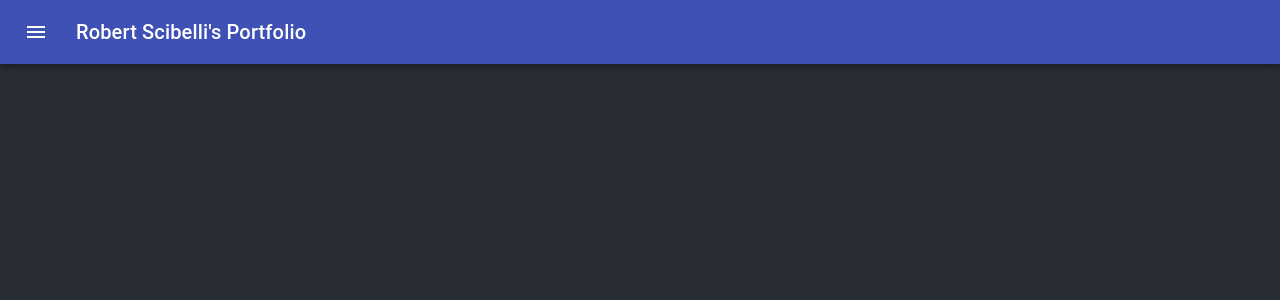
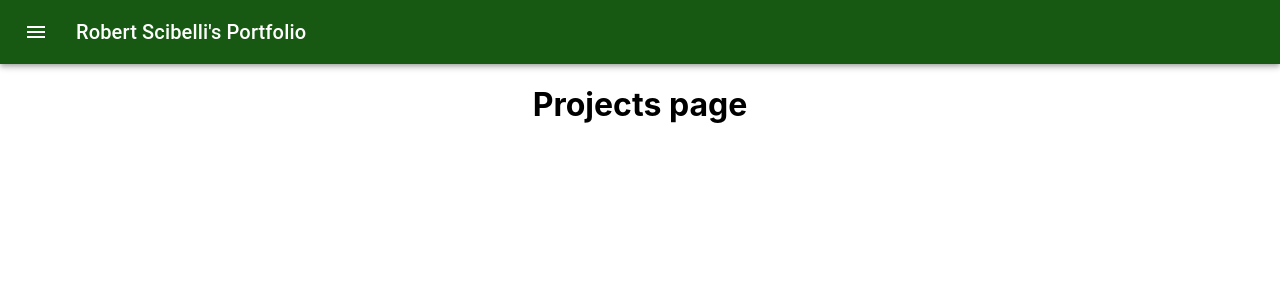
Before and after one commit to rscibelli/portfolio, a React (Create React App) app: page / in a window 1280 px wide. Shown: the top 300 px of the page. Built offline with nearby package versions, Linux system fonts and the light colour scheme.

Commit message:
restructure code, get routes working

```diff
--- a/src/App.css
+++ b/src/App.css
@@ -12,13 +12,10 @@
 }
 
 .App-body {
-  background-color: #282c34;
-  min-height: 100vh;
-  flex-direction: column;
+  background-color: #671818;
+  /* min-height: 100vh; */
   align-items: center;
-  justify-content: center;
   font-size: calc(10px + 2vmin);
-  color: white;
 }
 
 .App-link {
@@ -33,3 +30,7 @@
     transform: rotate(360deg);
   }
 }
+
+AppBar {
+  background: #346566;
+}
--- a/src/App.js
+++ b/src/App.js
@@ -1,10 +1,53 @@
+import React, { useState } from 'react';
+import { makeStyles } from '@material-ui/core/styles';
 import './App.css';
-import Home from './components/Home/Home'
+import AppBar from '@material-ui/core/AppBar';
+import Toolbar from '@material-ui/core/Toolbar';
+import Typography from '@material-ui/core/Typography';
+import IconButton from '@material-ui/core/IconButton';
+import MenuIcon from '@material-ui/icons/Menu';
+import MyDrawer from './components/SideMenu/SideMenu';
+
+const useStyles = makeStyles((theme) => ({
+  root: {
+    flexGrow: 1,
+  },
+  menuButton: {
+    marginRight: theme.spacing(2),
+  },
+  title: {
+    flexGrow: 1,
+  },
+  appBar: {
+    background: '#175812'
+  }
+}));
 
 function App() {
+  const [drawerOpen, setDrawerOpen] = useState(false);
+
+  const toggleDrawer = () => {
+    setDrawerOpen(!drawerOpen)
+  }
+
+  const classes = useStyles();
+
   return (
-    <main className="App-body">
-      <Home/>
+    //className="App-body"
+    <main>
+      <div>
+        <AppBar position="static" className={classes.appBar}>
+          <Toolbar>
+            <IconButton edge="start" className={classes.menuButton} color="inherit" aria-label="menu">
+              <MenuIcon onClick={toggleDrawer}/>
+            </IconButton>
+            <Typography variant="h6" className={classes.title}>
+              Robert Scibelli's Portfolio
+            </Typography>
+          </Toolbar>
+        </AppBar>
+        <MyDrawer drawerOpen={drawerOpen} toggleDrawer={toggleDrawer} />
+      </div>
     </main>
   );
 }
--- a/src/components/Feedback/Feedback.css
+++ /dev/null
@@ -1,3 +0,0 @@
-.feedback {
-    padding-top: 10px;
-}
--- a/src/components/Feedback/Feedback.jsx
+++ b/src/components/Feedback/Feedback.jsx
@@ -1,11 +1,18 @@
-import * as React from 'react';
+import React, { makeStyles, useState } from 'react';
 import TextField from '@mui/material/TextField';
 import { Button } from '@material-ui/core';
 import { sendFeedback, getAllFeedback } from '../../services/APICalls.js';
 
+// const useStyles = makeStyles(() => ({
+//   feedbackBody: {
+//     textAlign: 'center'
+//   }
+// }));
+
 export default function Feedback() {
+  // const classes = useStyles();
 
-  const [state, setState] = React.useState({
+  const [state, setState] = useState({
     feedbackMessage: 'noMessage',
     feedback: 'No Feedback Yet!'
   });
@@ -19,7 +26,7 @@ export default function Feedback() {
   }
 
   return (
-    <div className="feedback">
+    <div style={{ textAlign: 'center', padding: '20px' }}>
       <TextField
         id="outlined-multiline-static"
         label="Multiline"
--- a/src/components/Home/Home.jsx
+++ b/src/components/Home/Home.jsx
@@ -1,47 +1,17 @@
-import React, { useState } from 'react';
-import { makeStyles } from '@material-ui/core/styles';
-import AppBar from '@material-ui/core/AppBar';
-import Toolbar from '@material-ui/core/Toolbar';
-import Typography from '@material-ui/core/Typography';
-import IconButton from '@material-ui/core/IconButton';
-import MenuIcon from '@material-ui/icons/Menu';
-import MyDrawer from '../SideMenu/SideMenu';
+import React, { makeStyles } from 'react';
 
-const useStyles = makeStyles((theme) => ({
-  root: {
-    flexGrow: 1,
-  },
-  menuButton: {
-    marginRight: theme.spacing(2),
-  },
-  title: {
-    flexGrow: 1,
-  }
-}));
+// const useStyles = makeStyles((theme) => ({
+//   homeBody: {
+//     textAlign: 'center'
+//   }
+// }));
 
 export default function Home() {
-
-  const [drawerOpen, setDrawerOpen] = useState(false);
-
-  const toggleDrawer = () => {
-    setDrawerOpen(!drawerOpen)
-  }
-
-  const classes = useStyles();
+  // const classes = useStyles();
 
   return (
-    <div>
-      <AppBar position="static">
-        <Toolbar>
-          <IconButton edge="start" className={classes.menuButton} color="inherit" aria-label="menu">
-            <MenuIcon onClick={toggleDrawer}/>
-          </IconButton>
-          <Typography variant="h6" className={classes.title}>
-            Robert Scibelli's Portfolio
-          </Typography>
-        </Toolbar>
-      </AppBar>
-      <MyDrawer drawerOpen={drawerOpen} toggleDrawer={toggleDrawer} />
+    <div style={{ textAlign: 'center', padding: '20px' }}>
+      <h1>This is the home page</h1>
     </div>
   );
 }
--- a/src/components/Project/Project.jsx
+++ b/src/components/Project/Project.jsx
@@ -1,8 +1,8 @@
-import * as React from 'react';
+import React from 'react';
 
-export default function() {
+export default function Project() {
 
     return (
-        <H1>Rob</H1>
+        <h1 style={{ textAlign: 'center' }}>Projects page</h1>
     )
 }
--- a/src/index.js
+++ b/src/index.js
@@ -1,13 +1,24 @@
 import React from 'react';
 import ReactDOM from 'react-dom';
-import { BrowserRouter } from 'react-router-dom';
+import { BrowserRouter, Route, Routes } from 'react-router-dom';
 import './index.css';
 import App from './App';
 import reportWebVitals from './reportWebVitals';
+import Feedback from './components/Feedback/Feedback';
+import Project from './components/Project/Project';
+import Home from './components/Home/Home';
 
 ReactDOM.render(
   <BrowserRouter>
-    <App />
+    <div>
+      <App />
+      <Routes>
+        <Route exact path="/feedback" element={<Feedback />}/>
+        <Route exact path="/portfolio" element={<Home />}/>
+        <Route exact path="/projects" element={<Project />}/>
+        <Route exact path="*" element={<Project />}/>
+      </Routes>
+    </div>
   </BrowserRouter>,
   document.getElementById('root')
 );
```
Also changed, not shown: src/components/Routes/Routes.jsx (deleted, +0 -19 lines).
